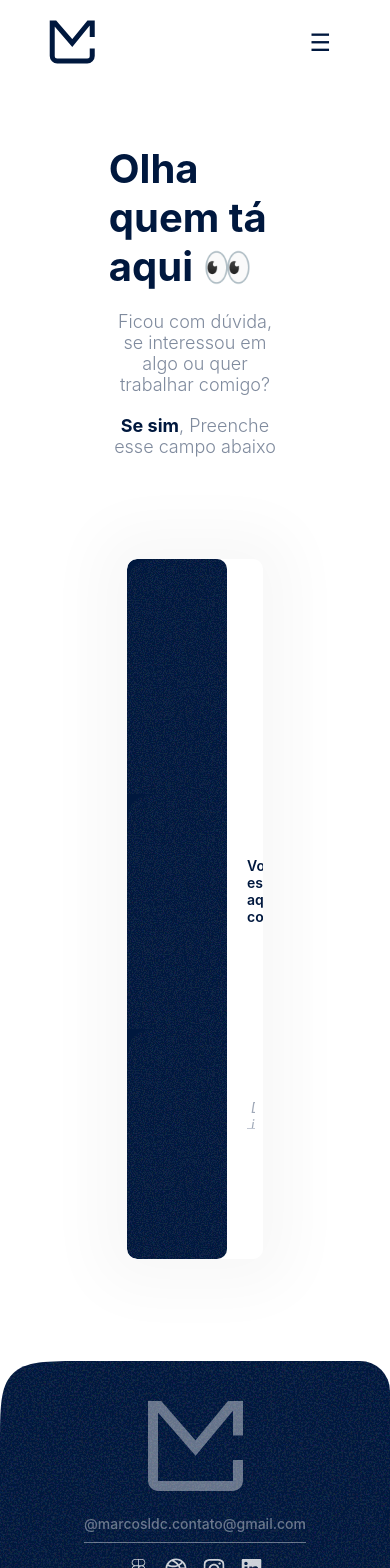
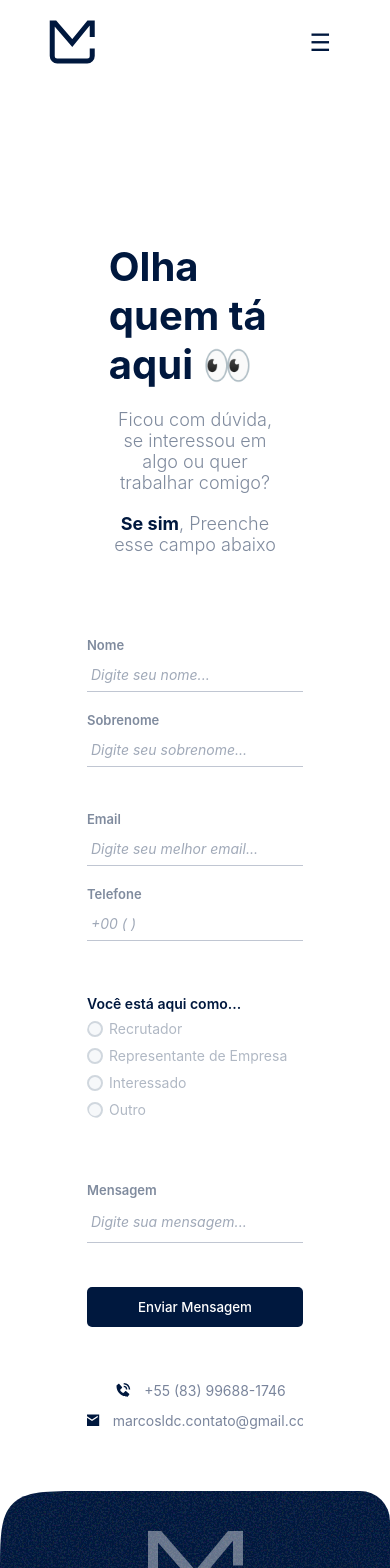
Before and after one commit to MiguellArcanjo/Portfolio_Marcos, a Next.js app in the folder my-app/: page /contato in a window 390 px wide. Shown: the top 1568 px of the page. Built offline with nearby package versions, Linux system fonts and the light colour scheme.

Commit message:
finalização da pagina contato(mobile)

```diff
--- a/my-app/src/app/contato/page.module.css
+++ b/my-app/src/app/contato/page.module.css
@@ -1,6 +1,6 @@
 .mainContainerContato {
   display: flex;
-    padding: 22px 47px;
+  padding: 120px 47px 22px 47px;
   align-items: center;
   align-content: center;
   gap: 0px 194px;
@@ -294,3 +294,79 @@
   color: #a0a9b8;
   font-style: italic;
 }
+
+.contactMobileInfo {
+  display: none;
+  flex-direction: column;
+  gap: 12px;
+  margin-top: 30px;
+  padding-left: 10px;
+}
+
+.contactItem {
+  display: flex;
+  align-items: center;
+  gap: 12px;
+  color: #7A859C; /* tom próximo ao que aparece na imagem */
+  font-size: 14px;
+}
+
+.contactItem img {
+  width: 18px;
+  height: 18px;
+}
+
+@media (max-width: 768px) {
+  .sectionForm {
+    padding: 20px;
+    margin: 0;
+  }
+
+  .contactMobileInfo {
+    display: flex;
+    align-items: center;
+  }
+
+  .sectionForm form {
+    flex-direction: column;
+    height: auto;
+    padding: 20px 0;
+    box-shadow: none;
+  }
+
+  .directionLeft {
+    display: none; /* Oculta o lado esquerdo no mobile */
+  }
+
+  .directionRight {
+    width: 100%;
+    padding: 0 20px;
+    align-items: stretch;
+  }
+
+  .row {
+    flex-direction: column;
+    padding-right: 0;
+    gap: 20px;
+    margin-top: 20px;
+  }
+
+  .fieldTextArea {
+    padding-right: 0;
+  }
+
+  .button {
+    margin: 20px auto 0 auto;
+    width: 100%;
+  }
+
+  .radioOptions {
+    flex-direction: column;
+    gap: 10px;
+    padding: 0;
+  }
+
+  .radioOption {
+    justify-content: flex-start;
+  }
+}
--- a/my-app/src/app/contato/page.tsx
+++ b/my-app/src/app/contato/page.tsx
@@ -103,6 +103,16 @@ export default function Contato() {
               </div>
 
               <button type="submit" className={styles.button}>Enviar Mensagem</button>
+              <div className={styles.contactMobileInfo}>
+                <div className={styles.contactItem}>
+                  <img src="phoneIconAzul.svg" alt="Ícone telefone" />
+                  <p>+55 (83) 99688-1746</p>
+                </div>
+                <div className={styles.contactItem}>
+                  <img src="mailIconAzul.svg" alt="Ícone e-mail" />
+                  <p>marcosldc.contato@gmail.com</p>
+                </div>
+              </div>
             </div>
           </form>
         </section>
--- a/my-app/src/components/Nav/nav.module.css
+++ b/my-app/src/components/Nav/nav.module.css
@@ -71,13 +71,17 @@
   margin-right: 20px;
 }
 
+.open {
+  display: flex !important;
+}
+
 @media (max-width: 768px) {
   .logo {
     margin-left: 10px;
   }
 
   .logoText {
-    display: none; /* Esconde nome e função no mobile */
+    display: none;
   }
 
   .hamburger {
@@ -86,27 +90,52 @@
 
   .navLinks {
     display: none;
-    position: absolute;
-    top: 100%;
-    right: 0;
-    background-color: white;
-    width: 100%;
+    position: fixed; /* <- importante! */
+    top: 80px;
+    left: 50%;
+    transform: translateX(-50%);
+    width: 90%;
+    max-width: 300px;
     flex-direction: column;
-    gap: 0;
-    padding: 20px;
+    background: linear-gradient(to bottom, #ffffff 30%, #f5f5f5 100%);
+    border-radius: 20px;
+    padding: 20px 24px;
+    box-shadow: 0px 15px 30px rgba(0, 0, 0, 0.2);
+    z-index: 9999;
+    animation: fadeIn 0.3s ease forwards;
   }
 
-  .navLinks.open {
+
+  .open {
     display: flex;
   }
 
   .navLinks a {
+    color: #00183E;
+    font-size: 16px;
+    font-weight: 600;
     padding: 10px 0;
-    font-size: 18px;
-    text-align: center;
-    border-bottom: 1px solid #eee;
+    text-align: left;
+    text-decoration: none;
+    transition: color 0.2s;
+  }
+
+  .navLinks a:hover {
+    color: #003288;
+  }
+
+  @keyframes fadeIn {
+    from {
+      opacity: 0;
+      transform: translateY(-10px);
+    }
+    to {
+      opacity: 1;
+      transform: translateY(0);
+    }
   }
 }
+
 
 @media (min-width: 1580px) {
     .logo {
--- a/my-app/src/components/Nav/nav.tsx
+++ b/my-app/src/components/Nav/nav.tsx
@@ -1,9 +1,12 @@
-import { useEffect, useState } from 'react';
+import { useEffect, useRef, useState } from 'react';
 import styles from './nav.module.css';
 
 function Nav() {
   const [hasShadow, setHasShadow] = useState(false);
   const [isMenuOpen, setIsMenuOpen] = useState(false);
+
+  const menuRef = useRef<HTMLDivElement>(null);
+  const hamburgerRef = useRef<HTMLDivElement>(null);
 
   useEffect(() => {
     function handleScroll() {
@@ -18,6 +21,25 @@ function Nav() {
     return () => window.removeEventListener('scroll', handleScroll);
   }, []);
 
+  useEffect(() => {
+  function handleClickOutside(event: MouseEvent) {
+    if (
+      isMenuOpen &&
+      menuRef.current &&
+      !menuRef.current.contains(event.target as Node) &&
+      hamburgerRef.current &&
+      !hamburgerRef.current.contains(event.target as Node)
+    ) {
+      setIsMenuOpen(false);
+    }
+  }
+
+  document.addEventListener('mousedown', handleClickOutside);
+  return () => {
+    document.removeEventListener('mousedown', handleClickOutside);
+  };
+}, [isMenuOpen]);
+
   return (
     <nav className={`${styles.navContainer} ${hasShadow ? `${styles.blur} ${styles.shadow}` : ''}`}>
       <div className={styles.logo}>
@@ -28,11 +50,18 @@ function Nav() {
         </div>
       </div>
 
-      <div className={styles.hamburger} onClick={() => setIsMenuOpen(!isMenuOpen)}>
+      <div
+        className={styles.hamburger}
+        onClick={() => setIsMenuOpen(!isMenuOpen)}
+        ref={hamburgerRef}
+      >
         ☰
       </div>
 
-      <div className={`${styles.navLinks} ${isMenuOpen ? styles.open : ''}`}>
+      <div
+        className={`${styles.navLinks} ${isMenuOpen ? styles.open : ''}`}
+        ref={menuRef}
+      >
         <a href="/#section1">Sobre</a>
         <a href="/#section2">Atuação</a>
         <a href="/#section3">Portfólio</a>
```
Also changed, not shown: my-app/public/mailIconAzul.svg (added), my-app/public/phoneIconAzul.svg (added). Lines whose indentation alone changed are shown as unchanged.
